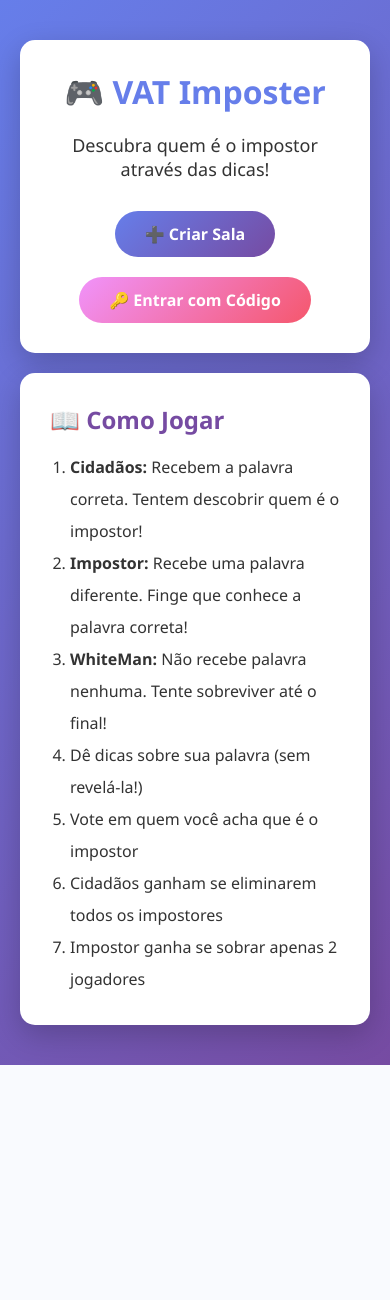
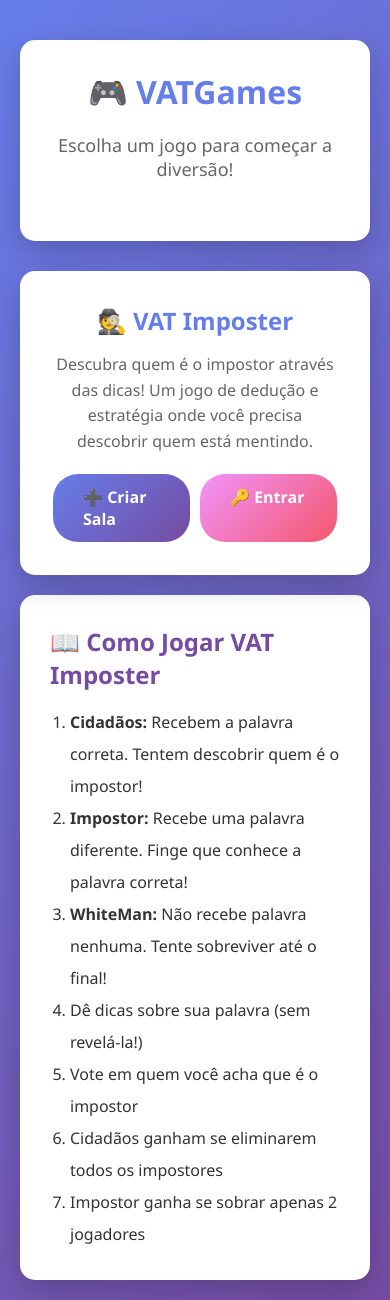
Before and after one commit to kstielfps/VATImposter, a Django app: page / in a window 390 px wide. Shown: the top 1300 px of the page. Before the commit the page ends 1065 px from the top, so only its background shows below. Run offline with Django 4.2, Linux system fonts and the light colour scheme.

Commit message:
Rebrand to VATGames and restructure home page as game selection menu - Change main title from VAT Imposter to VATGames - Restructure home page as game selection menu with card layout - VAT Imposter now shown as a game card option - Update all page titles to use VATGames branding - Add responsive grid layout for future games - Ready for adding more games in the future

```diff
--- a/templates/base.html
+++ b/templates/base.html
@@ -3,7 +3,7 @@
 <head>
     <meta charset="UTF-8">
     <meta name="viewport" content="width=device-width, initial-scale=1.0">
-    <title>{% block title %}VAT Imposter{% endblock %}</title>
+    <title>{% block title %}VATGames{% endblock %}</title>
     <style>
         * {
             margin: 0;
--- a/templates/game/create.html
+++ b/templates/game/create.html
@@ -1,6 +1,6 @@
 {% extends 'base.html' %}
 
-{% block title %}Criar Sala - VAT Imposter{% endblock %}
+{% block title %}Criar Sala - VATGames{% endblock %}
 
 {% block content %}
 <div class="card">
--- a/templates/game/create_admin.html
+++ b/templates/game/create_admin.html
@@ -1,6 +1,6 @@
 {% extends 'base.html' %}
 
-{% block title %}Criar Admin - VAT Imposter{% endblock %}
+{% block title %}Criar Admin - VATGames{% endblock %}
 
 {% block content %}
 <div class="card">
--- a/templates/game/home.html
+++ b/templates/game/home.html
@@ -1,26 +1,111 @@
 {% extends 'base.html' %}
 
-{% block title %}VAT Imposter - Início{% endblock %}
+{% block title %}VATGames - Escolha seu Jogo{% endblock %}
+
+{% block extra_css %}
+<style>
+    .games-grid {
+        display: grid;
+        grid-template-columns: repeat(auto-fit, minmax(300px, 1fr));
+        gap: 30px;
+        margin-top: 30px;
+    }
+
+    .game-card {
+        background: white;
+        border-radius: 15px;
+        padding: 30px;
+        box-shadow: 0 10px 30px rgba(0,0,0,0.2);
+        transition: transform 0.3s, box-shadow 0.3s;
+        cursor: pointer;
+        border: 3px solid transparent;
+    }
+
+    .game-card:hover {
+        transform: translateY(-5px);
+        box-shadow: 0 15px 40px rgba(0,0,0,0.3);
+        border-color: #667eea;
+    }
+
+    .game-card h2 {
+        color: #667eea;
+        margin-bottom: 15px;
+        text-align: center;
+    }
+
+    .game-card .description {
+        color: #666;
+        margin-bottom: 20px;
+        text-align: center;
+        line-height: 1.6;
+    }
+
+    .game-card .game-actions {
+        display: flex;
+        gap: 10px;
+        justify-content: center;
+        flex-wrap: wrap;
+    }
+
+    .game-card .game-actions .btn {
+        flex: 1;
+        min-width: 120px;
+    }
+
+    .coming-soon {
+        opacity: 0.6;
+        pointer-events: none;
+    }
+
+    .coming-soon::after {
+        content: "Em Breve";
+        display: block;
+        text-align: center;
+        margin-top: 10px;
+        color: #999;
+        font-style: italic;
+    }
+</style>
+{% endblock %}
 
 {% block content %}
 <div class="card">
-    <h1>🎮 VAT Imposter</h1>
-    <p style="text-align: center; margin-bottom: 30px; font-size: 18px;">
-        Descubra quem é o impostor através das dicas!
+    <h1>🎮 VATGames</h1>
+    <p style="text-align: center; margin-bottom: 30px; font-size: 18px; color: #666;">
+        Escolha um jogo para começar a diversão!
     </p>
+</div>
 
-    <div style="display: flex; gap: 20px; justify-content: center; flex-wrap: wrap;">
-        <a href="{% url 'create_game' %}" class="btn">
-            ➕ Criar Sala
-        </a>
-        <a href="{% url 'join_game' %}" class="btn btn-secondary">
-            🔑 Entrar com Código
-        </a>
+<div class="games-grid">
+    <!-- VAT Imposter -->
+    <div class="game-card">
+        <h2>🕵️ VAT Imposter</h2>
+        <p class="description">
+            Descubra quem é o impostor através das dicas! Um jogo de dedução e estratégia onde você precisa descobrir quem está mentindo.
+        </p>
+        <div class="game-actions">
+            <a href="{% url 'create_game' %}" class="btn">
+                ➕ Criar Sala
+            </a>
+            <a href="{% url 'join_game' %}" class="btn btn-secondary">
+                🔑 Entrar
+            </a>
+        </div>
     </div>
+
+    <!-- Future games can be added here -->
+    <!-- Example:
+    <div class="game-card coming-soon">
+        <h2>🎯 Novo Jogo</h2>
+        <p class="description">
+            Descrição do novo jogo que será adicionado em breve.
+        </p>
+    </div>
+    -->
 </div>
 
 <div class="card">
-    <h2>📖 Como Jogar</h2>
+    <h2>📖 Como Jogar VAT Imposter</h2>
     <ol style="line-height: 2; padding-left: 20px;">
         <li><strong>Cidadãos:</strong> Recebem a palavra correta. Tentem descobrir quem é o impostor!</li>
         <li><strong>Impostor:</strong> Recebe uma palavra diferente. Finge que conhece a palavra correta!</li>
--- a/templates/game/join.html
+++ b/templates/game/join.html
@@ -1,6 +1,6 @@
 {% extends 'base.html' %}
 
-{% block title %}Entrar na Sala - VAT Imposter{% endblock %}
+{% block title %}Entrar na Sala - VATGames{% endblock %}
 
 {% block content %}
 <div class="card">
--- a/templates/game/room.html
+++ b/templates/game/room.html
@@ -1,6 +1,6 @@
 {% extends 'base.html' %}
 
-{% block title %}Sala {{ game.code }} - VAT Imposter{% endblock %}
+{% block title %}Sala {{ game.code }} - VATGames{% endblock %}
 
 {% block extra_css %}
 <style>
```
